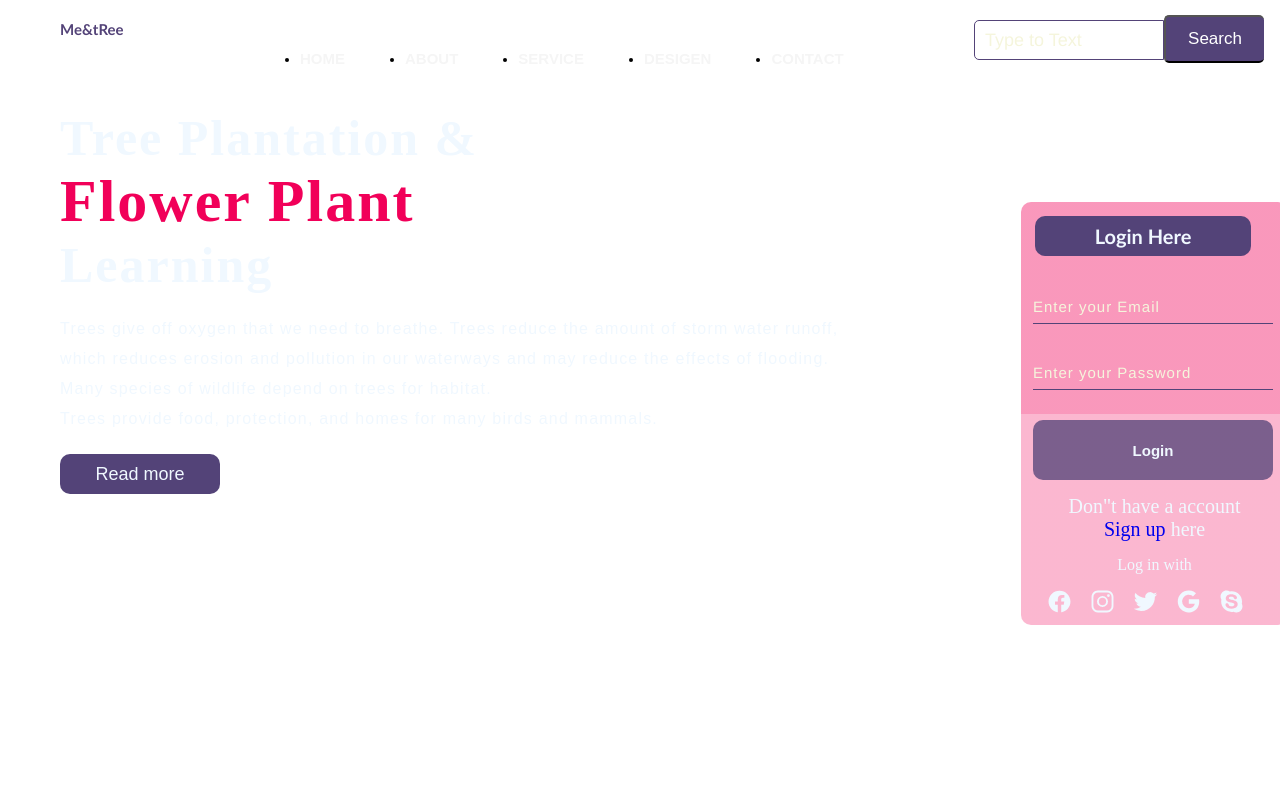
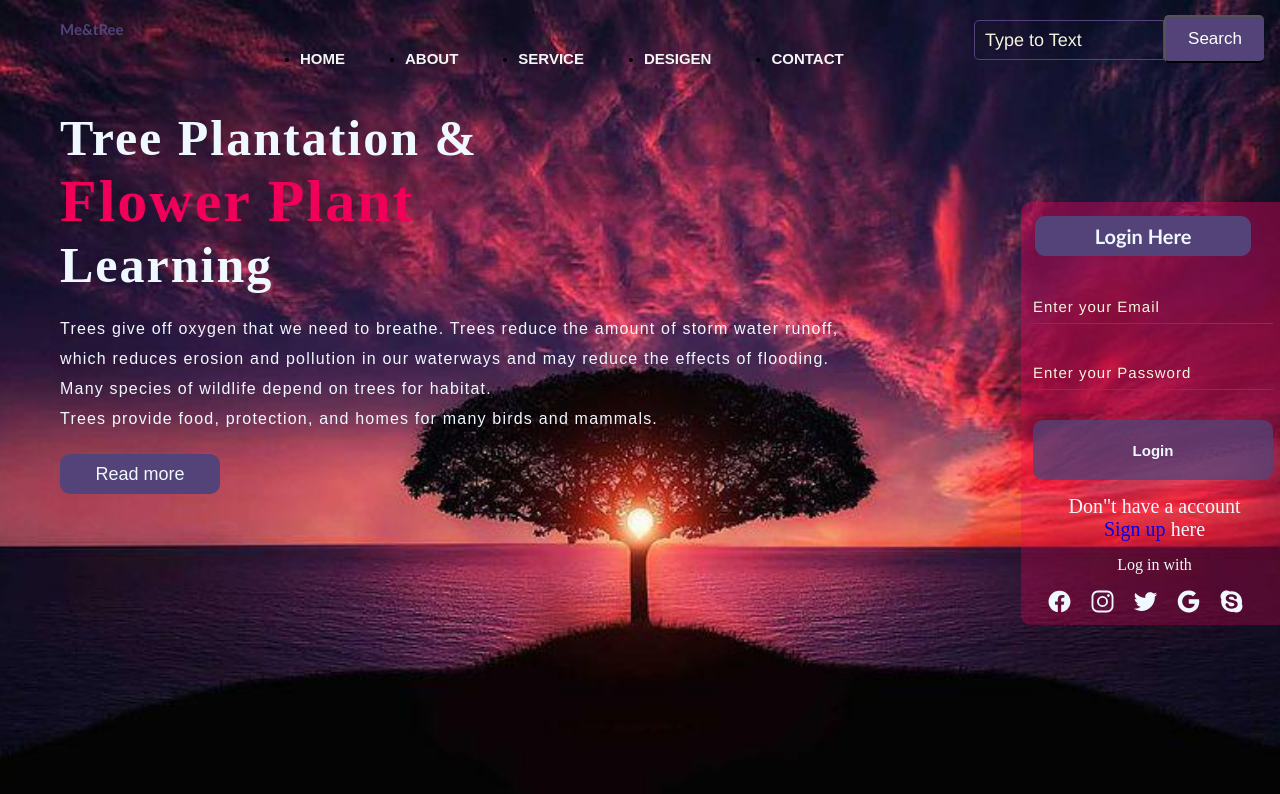
Before and after one commit to morshedarika/About-Tree, a plain HTML site: page index.html in a window 1280 px wide. Drawn offline with nearby package versions, Linux system fonts and the light colour scheme.

Commit message:
Update style.css

```diff
--- a/style.css
+++ b/style.css
@@ -6,7 +6,7 @@
     width: 100%;
     background-position: center;
     background-size: cover;
-    background-image: url(img/7.jpg);
+    background-image: url(7.jpg);
     height: 100vh;
 }
 .navbar{
```
